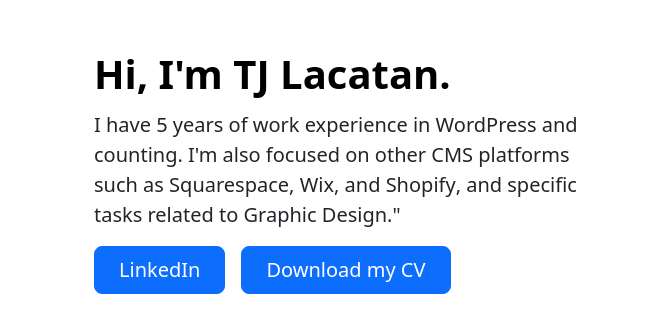
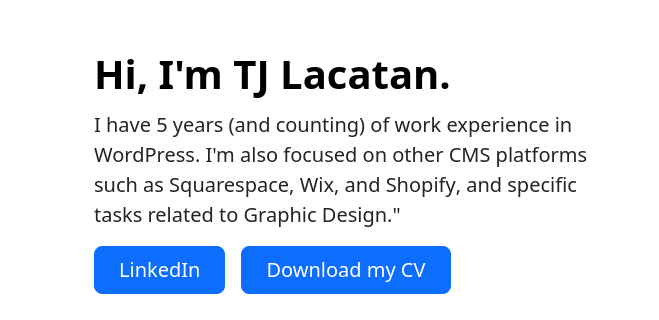
Before and after one commit to tjlacatan/tjlacatan.github.io, a plain HTML site: page index.html in a window 1280 px wide. Shown: the part 183-503 px from the top of the page, 0-659 px from the left. Drawn offline with nearby package versions, Linux system fonts and the light colour scheme.

Commit message:
updates on hero

```diff
--- a/index.html
+++ b/index.html
@@ -18,7 +18,7 @@
         </div>
         <div class="col-lg-6">
           <h1 class="display-6 fw-bold text-body-emphasis lh-1 mb-3">Hi, I'm TJ Lacatan.</h1>
-          <p class="lead">I have 5 years of work experience in WordPress and counting. I'm also focused on other CMS platforms such as <strong>Squarespace</strong>, <strong>Wix</strong>, and <strong>Shopify</strong>, and specific tasks related to <strong>Graphic Design</strong>."</p>
+          <p class="lead">I have 5 years (and counting) of work experience in <strong>WordPress</strong>. I'm also focused on other CMS platforms such as <strong>Squarespace</strong>, <strong>Wix</strong>, and <strong>Shopify</strong>, and specific tasks related to <strong>Graphic Design</strong>."</p>
           <div class="d-grid gap-2 d-md-flex justify-content-md-start">
             <a href="https://www.linkedin.com/in/tjlacatan/" type="button" class="btn btn-primary btn-lg px-4 me-md-2" target="_blank">LinkedIn</a>
             <a href="https://drive.google.com/file/d/1SuzDT38_VitwomLZQAFCYdwKnmIyscQc/view?usp=sharing" type="button" class="btn btn-primary btn-lg px-4 me-md-2"
```
